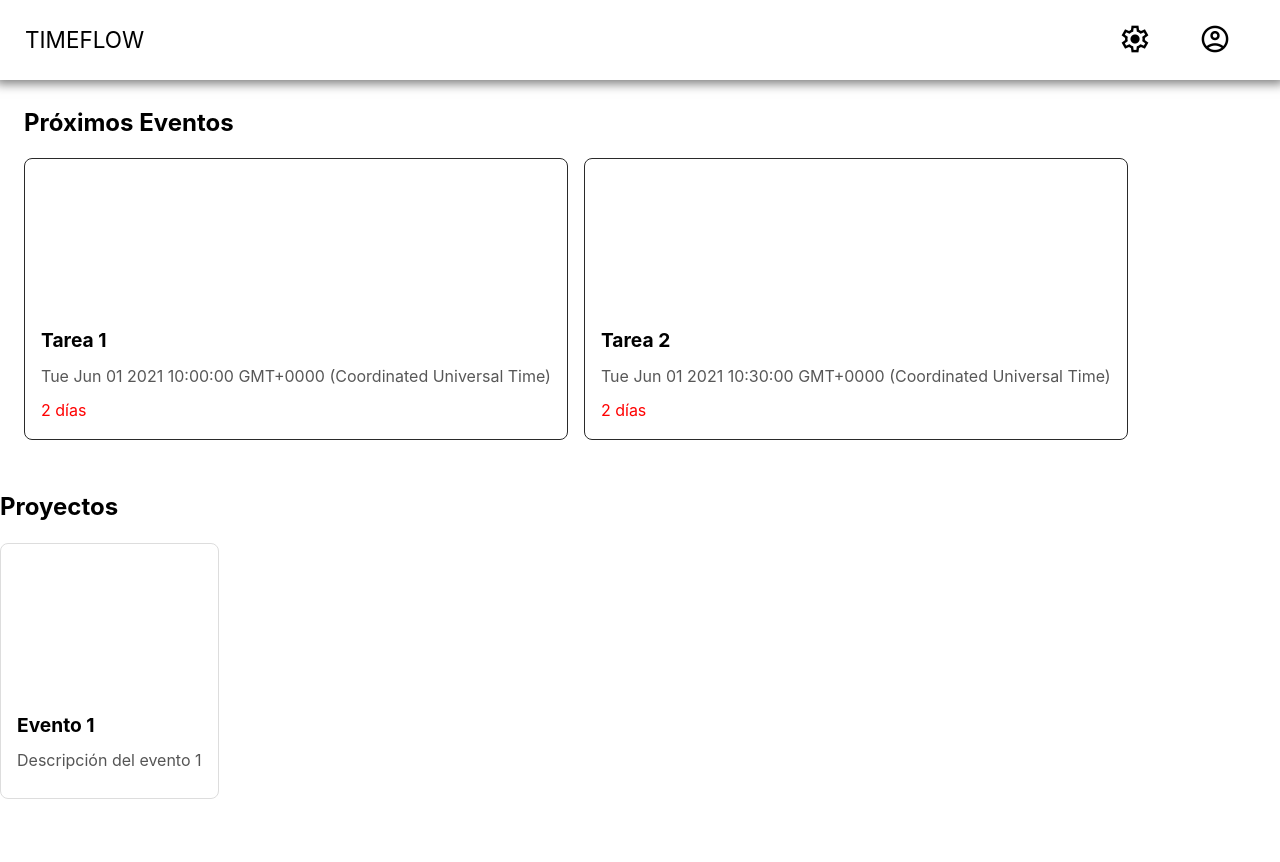
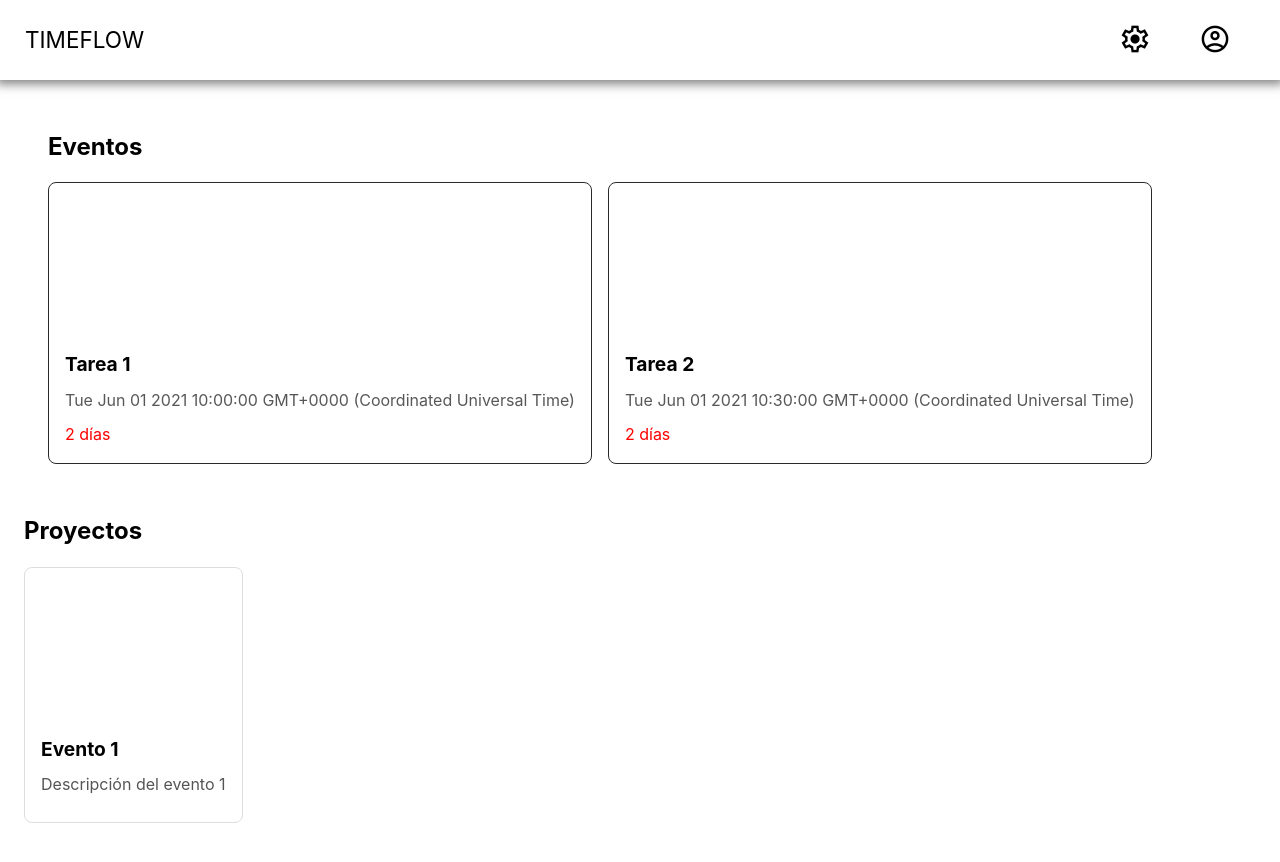
Before and after one commit to jdnaranjo1411/ProyectoUsabilidad, a Vue app in the folder timeFlow/: page / in a window 1280 px wide. Shown: the top 862 px of the page. Before the commit the page ends 800 px from the top, so only its background shows below. Built offline with nearby package versions, Linux system fonts and the light colour scheme.

Commit message:
se movio el dashboard a donde corresponde

```diff
--- a/timeFlow/src/components/Organisms/Dashboard.vue
+++ /dev/null
@@ -1,31 +0,0 @@
-<template>
-    <div class="dashboard">
-      <!-- Otras secciones de tu dashboard si las tienes -->
-      <ProjectSection sectionTitle="Proyectos" :projects="projects" />
-    </div>
-  </template>
-
-  <script>
-  import ProjectSection from '@/components/molecules/ProjectSection.vue';
-
-  export default {
-    data() {
-      return {
-        projects: [
-          { id: 1, title: 'Proyecto 1', description: 'Descripción del Proyecto 1' },
-          { id: 2, title: 'Proyecto 2', description: 'Descripción del Proyecto 2' },
-          // Agrega más proyectos según sea necesario
-        ],
-      };
-    },
-    components: {
-      ProjectSection,
-    },
-  };
-  </script>
-
-  <style scoped>
-  .dashboard {
-    padding: 24px;
-  }
-  </style>
--- a/timeFlow/src/components/Pages/EventPage.vue
+++ b/timeFlow/src/components/Pages/EventPage.vue
@@ -1,6 +1,5 @@
 <script>
-import EventSection from '@/components/Molecules/EventSection.vue';
-import ProjectSection from '@/components/Molecules/ProjectSection.vue';
+import Dashboard from '@/components/Templates/Dashboard.vue';
 import Header from '@/components/Organisms/header.vue';
 import FakeAPI from '../FakeAPI/FakeAPI';
 export default {
@@ -11,17 +10,15 @@ export default {
     };
   },
   components: {
-    EventSection,
-    ProjectSection,
+    Dashboard,
     Header
   },
 };
 </script>
 
 <template>
-  <Header />
-    <EventSection sectionTitle="Próximos Eventos" :events="upcomingEvents" />
-    <ProjectSection sectionTitle="Proyectos" :projects="projects"  />
+  <Header/>
+    <Dashboard :upcomingEvents="upcomingEvents" :projects="projects" />
 
 
 </template>
--- /dev/null
+++ b/timeFlow/src/components/Templates/Dashboard.vue
@@ -0,0 +1,36 @@
+<template>
+    <div class="dashboard">
+      <!-- Otras secciones de tu dashboard si las tienes -->
+      <EventSection sectionTitle="Eventos" :events="upcomingEvents" />
+      <ProjectSection sectionTitle="Proyectos" :projects="projects" />
+    </div>
+  </template>
+
+  <script>
+   import ProjectSection from '../Molecules/ProjectSection.vue';
+   import EventSection from '../Molecules/EventSection.vue';
+
+  export default {
+    props: {
+      upcomingEvents: {
+        type: Array,
+        required: true,
+      },
+      projects: {
+        type: Array,
+        required: true,
+      },
+    },
+    components: {
+      ProjectSection,
+      EventSection
+    },
+
+}
+  </script>
+
+  <style scoped>
+  .dashboard {
+    padding: 24px;
+  }
+  </style>
--- a/timeFlow/src/main.js
+++ b/timeFlow/src/main.js
@@ -3,7 +3,7 @@ import { createApp } from 'vue';
 import { createRouter, createWebHistory } from 'vue-router';
 import EventPage from '@/components/Pages/EventPage.vue';
 import ConfiguracionesPopUp from '@/components/Templates/ConfiguracionesPopUp.vue';
-import Dashboard from '@/components/Organisms/Dashboard.vue'; // esto no esta en templates!!!
+import Dashboard from '@/components/Templates/Dashboard.vue'; // esto no esta en templates!!!
 import App from './App.vue';
 
 const app = createApp(App);
```
